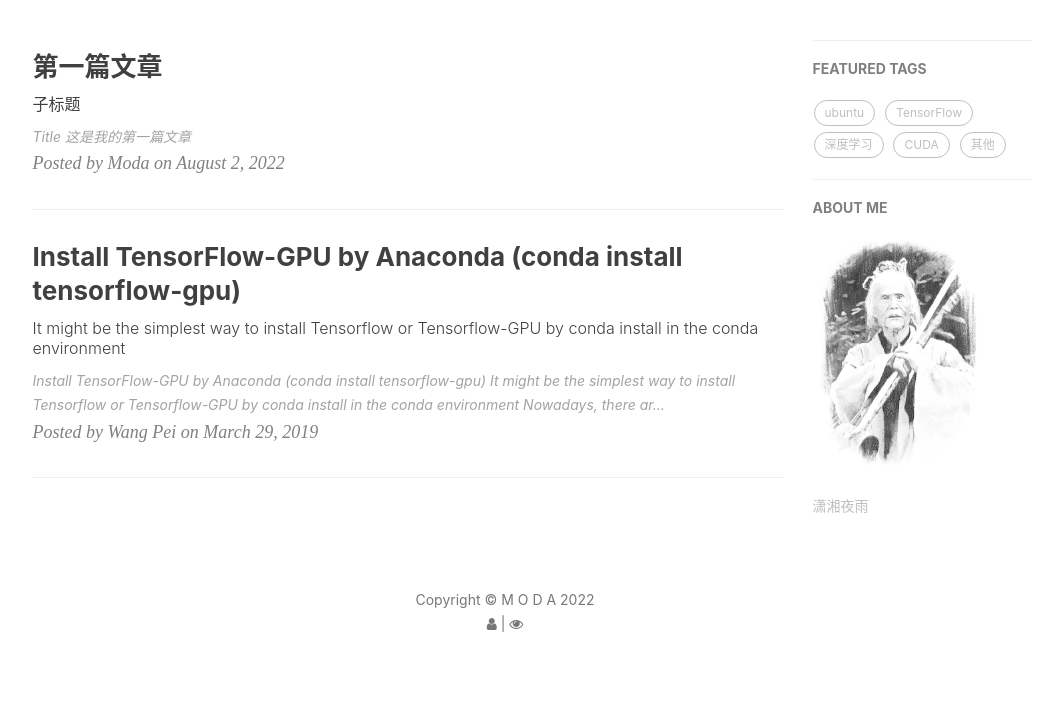
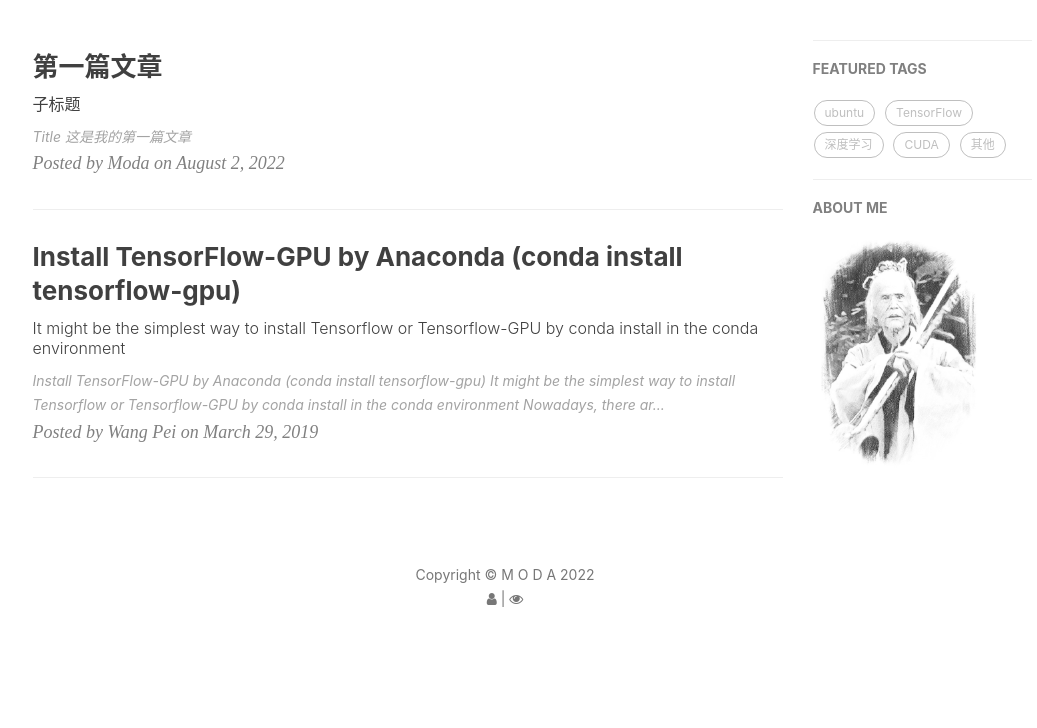
Before and after one commit to chenpnn/chenpnn.github.io, a Jekyll site: the page built from index.html, in a window 1280 px wide. Shown: the part 398-1126 px from the top of the page, without its empty margins (135-1172 px from the left). Built offline with Jekyll 4.4.1, drawn with Linux system fonts in a browser that asks for light colours; nearby versions of some CDN libraries; library files that are not in the unit come from our copies; the list of posts is cut into pages by our own code; comment, search, counter and statistics services are not loaded; after the commit the page ends 1101 px from its top, so only the background shows below that.

Commit message:
Update _config.yml
Signed-off-by: Peng Chen <chpeng2535@gmail.com>

```diff
--- a/_config.yml
+++ b/_config.yml
@@ -11,7 +11,7 @@ github_repo: "https://github.com/chenpnn/chenpnn.github.io.git" # you code repos
 
 # Sidebar settings
 sidebar: true                           # whether or not using Sidebar.
-sidebar-about-description: 潇湘夜雨
+sidebar-about-description:
 sidebar-avatar: /img/avatar_m.jpg      # use absolute URL, seeing it's used in both `/` and `/about/`
 
 
```
